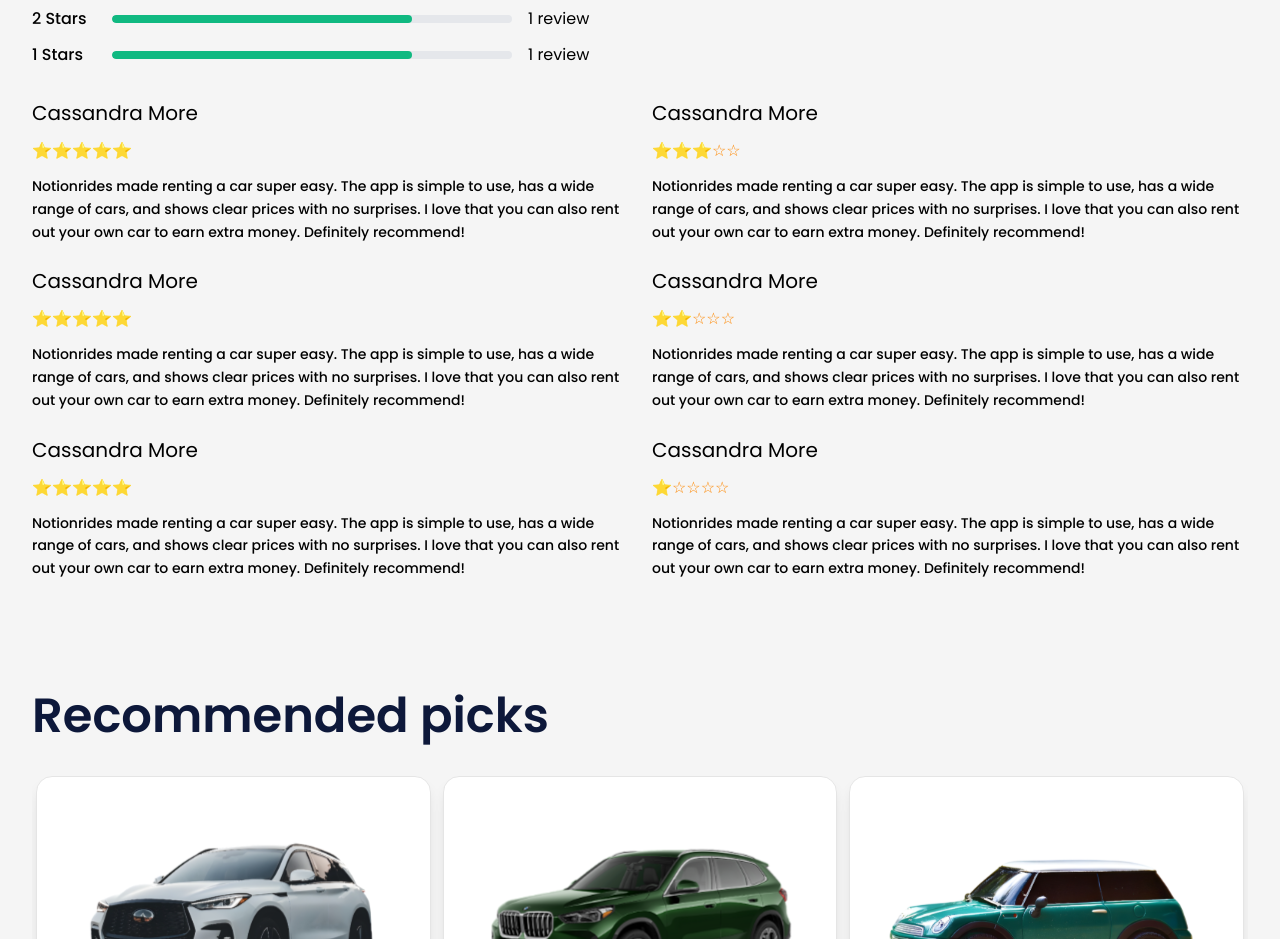
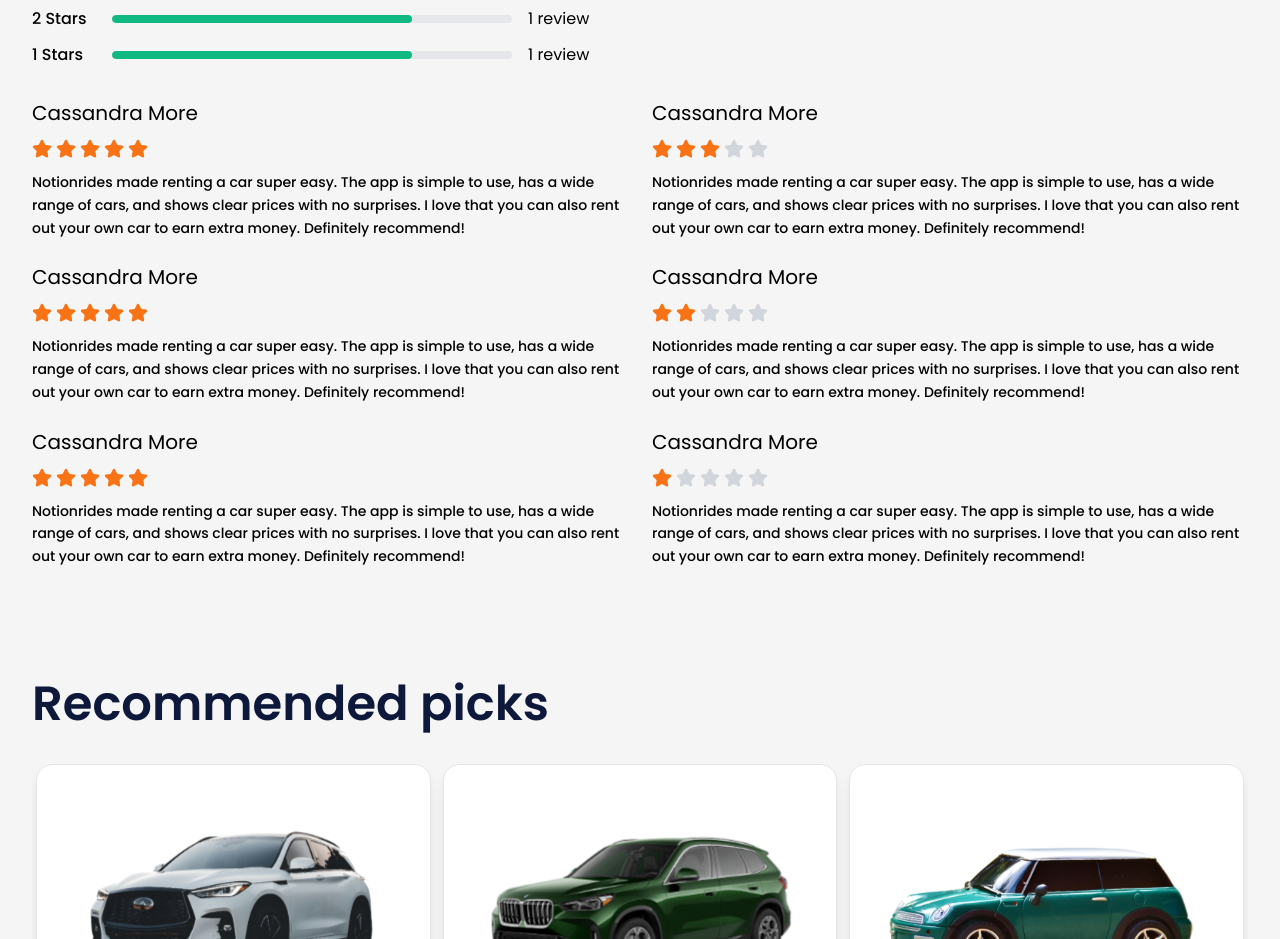
Before and after one commit to team-notion/team-notion, a React (Vite) app in the folder frontend/: page /reservation in a window 1280 px wide. Shown: the part 1580-2519 px from the top of the page. Built offline with nearby package versions, Linux system fonts and the light colour scheme; no server answers.

Commit message:
fix: made adjustments on landing page

```diff
--- a/frontend/src/components/AvailabilitySection.tsx
+++ b/frontend/src/components/AvailabilitySection.tsx
@@ -1,5 +1,5 @@
 import { useState } from "react"
-import { ChevronLeft, ChevronRight, ChevronDown } from "lucide-react"
+import { ChevronLeft, ChevronRight, ChevronDown, Star } from "lucide-react"
 import { Collapsible, CollapsibleContent, CollapsibleTrigger } from "@/components/ui/collapsible"
 
 
@@ -215,10 +215,16 @@
         {reviews.map((review, index) => (
           <div key={index} className="space-y-3">
             <h4 className="font-mediun text-xl text-black">{review.name}</h4>
-            <div className="flex text-orange-400">
+                <div className="flex items-center gap-1">
               {Array.from({ length: 5 }).map((_, i) => (
-                <span key={i}>{i < review.rating ? "⭐" : "☆"}</span>
-
+                <Star
+                  key={i}
+                  className={`h-5 w-5 ${
+                    i < review.rating
+                      ? "fill-[#F97316] text-[#F97316]"
+                      : "fill-gray-300 text-gray-300"
+                  }`}
+                />
               ))}
             </div>
             <p className="text-sm text-black font-medium leading-relaxed">{review.text}</p>
```
